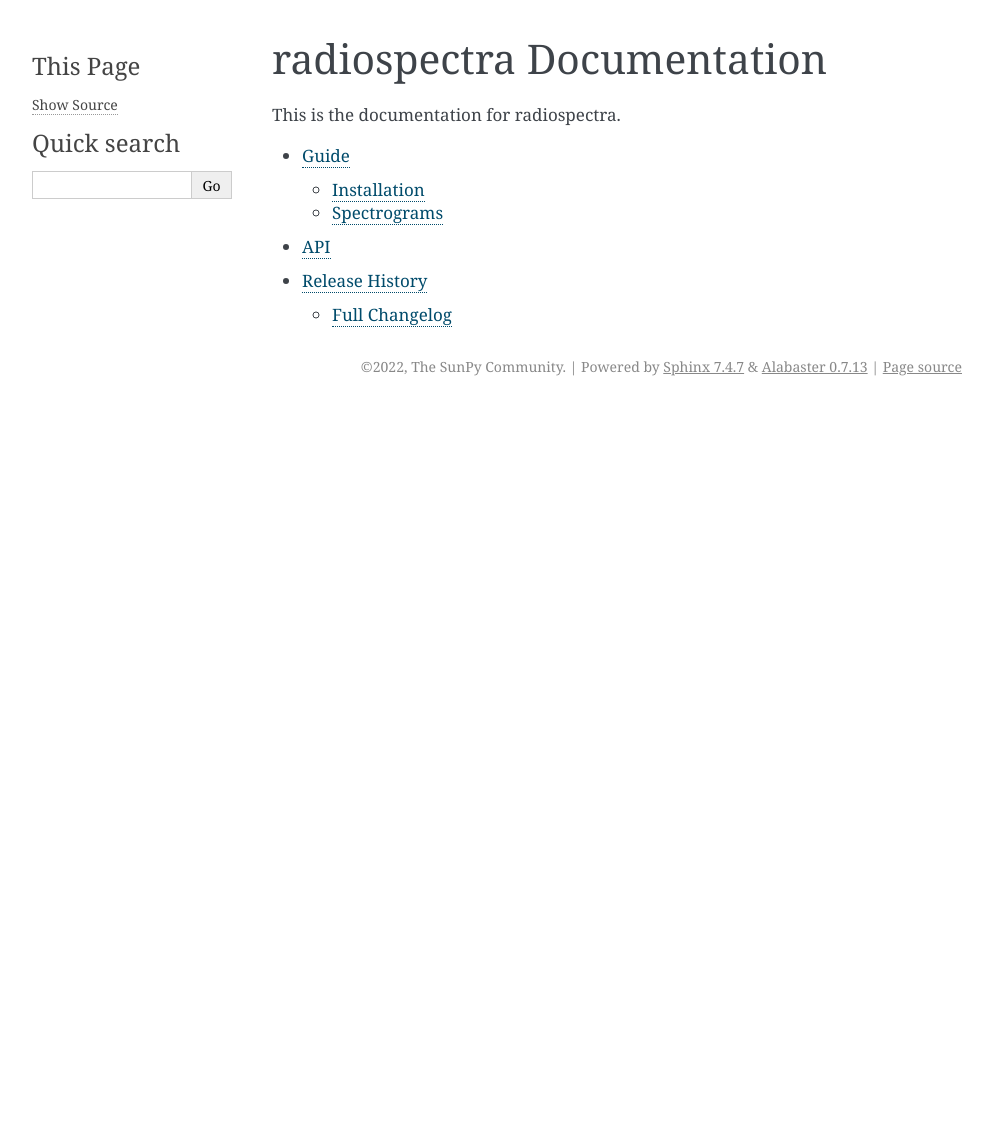
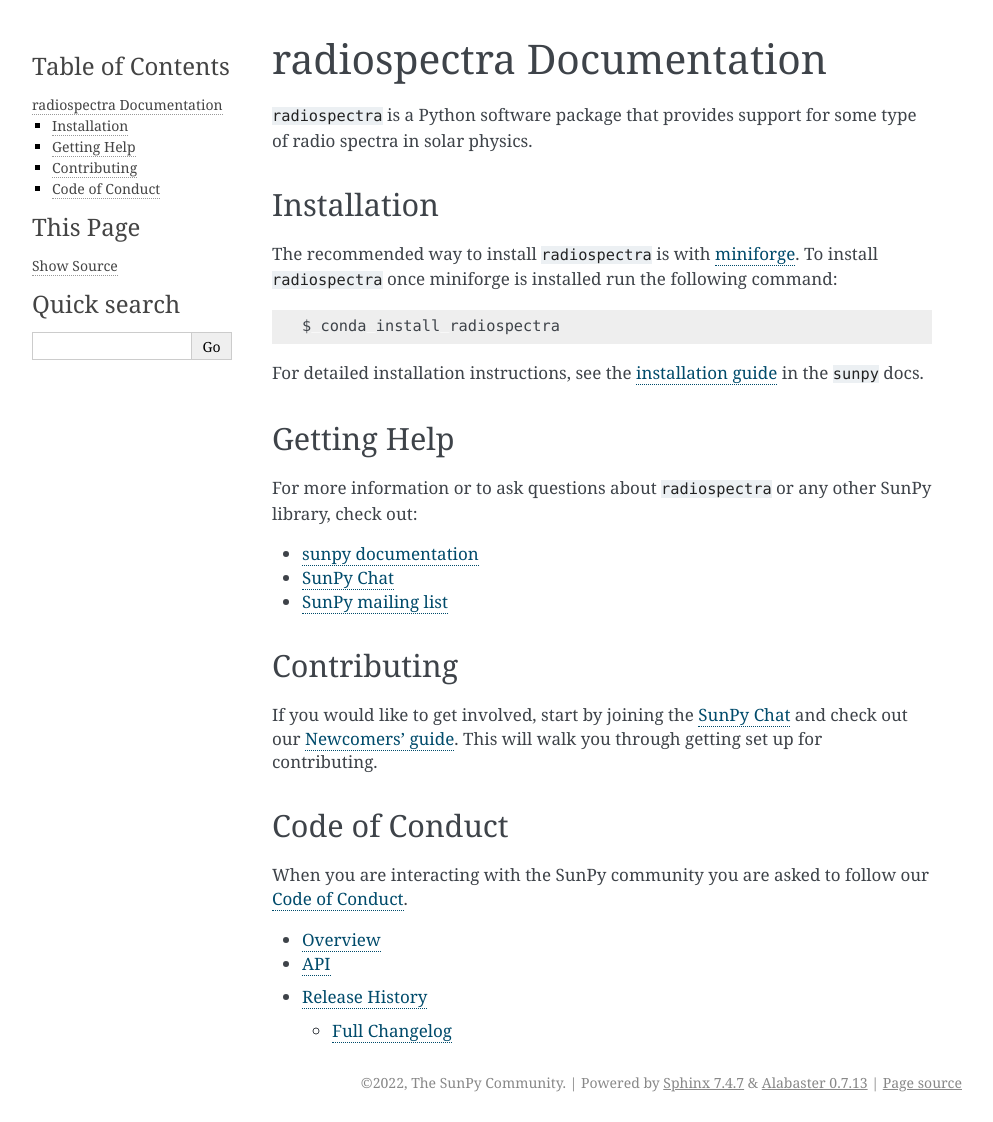
Before and after one commit to sunpy/radiospectra, a Sphinx documentation site: the page built from docs/index.rst, in a window 1280 px wide. Shown: the whole page, without its empty margins (148-1141 px from the left). Built offline with Sphinx 7.4.7, drawn with Linux system fonts in a browser that asks for light colours; the version number could not be read and is left out; before the commit the page ends 900 px from its top, so only the background shows below that.

```diff
--- a/docs/index.rst
+++ b/docs/index.rst
@@ -1,11 +1,43 @@
+**************************
 radiospectra Documentation
---------------------------
+**************************
 
-This is the documentation for radiospectra.
+``radiospectra`` is a Python software package that provides support for some type of radio spectra in solar physics.
+
+Installation
+============
+The recommended way to install ``radiospectra`` is with `miniforge <https://github.com/conda-forge/miniforge#miniforge3>`__.
+To install ``radiospectra`` once miniforge is installed run the following command:
+
+.. code:: bash
+
+    $ conda install radiospectra
+
+For detailed installation instructions, see the `installation guide <https://docs.sunpy.org/en/stable/guide/installation.html>`__ in the ``sunpy`` docs.
+
+Getting Help
+============
+For more information or to ask questions about ``radiospectra`` or any other SunPy library, check out:
+
+-  `sunpy documentation <https://docs.sunpy.org/projects/radiospectra/en/latest/index.html/>`__
+-  `SunPy Chat`_
+-  `SunPy mailing list <https://groups.google.com/forum/#!forum/sunpy>`__
+
+Contributing
+============
+If you would like to get involved, start by joining the `SunPy Chat`_ and check out our `Newcomers' guide <https://docs.sunpy.org/en/latest/dev_guide/contents/newcomers.html>`__.
+This will walk you through getting set up for contributing.
+
+Code of Conduct
+===============
+
+When you are interacting with the SunPy community you are asked to follow our `Code of Conduct <https://sunpy.org/coc>`__.
+
+.. _SunPy Chat: https://openastronomy.element.io/#/room/#sunpy:openastronomy.org
 
 .. toctree::
    :maxdepth: 2
 
-   guide
+   overview
    code_ref/index
    whatsnew/index
```
Also changed, not shown: README.rst (+42 -41 lines), docs/overview.rst (renamed from docs/guide.rst, +25 -39 lines), setup.cfg (+2 -24 lines), setup.py (+6 -1 lines), 1 other file.
